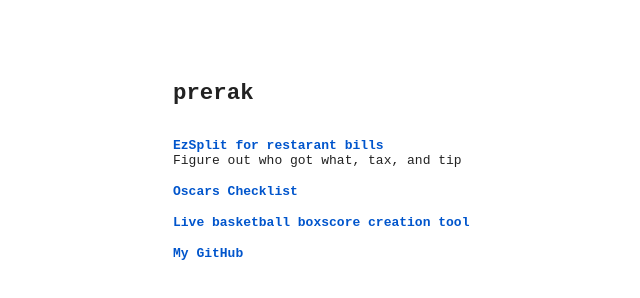
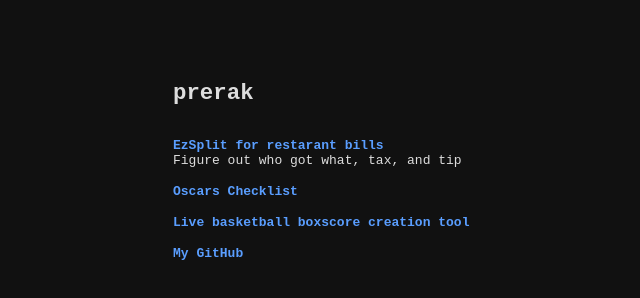
Before and after one commit to preraku/prerak.net, a plain HTML site: page index.html in a window 1280 px wide. Shown: the whole page, without its empty margins (227-867 px from the left). Drawn offline with Linux system fonts and the dark colour scheme.

Commit message:
Add dark mode

```diff
--- a/index.html
+++ b/index.html
@@ -35,6 +35,15 @@
         display: block;
         font-weight: bold;
       }
+      @media (prefers-color-scheme: dark) {
+        body {
+          background: #111;
+          color: #ddd;
+        }
+        a {
+          color: #5a9eff;
+        }
+      }
     </style>
   </head>
   <body>
```
